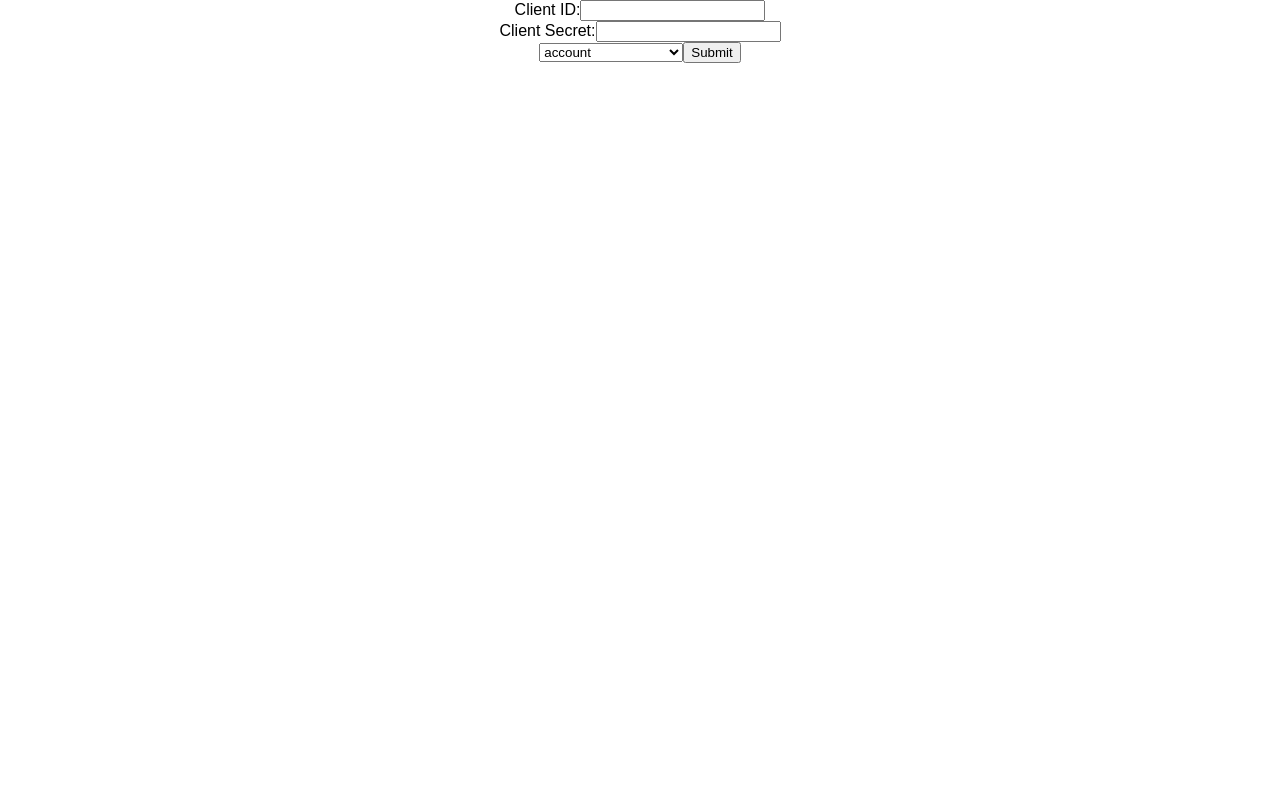
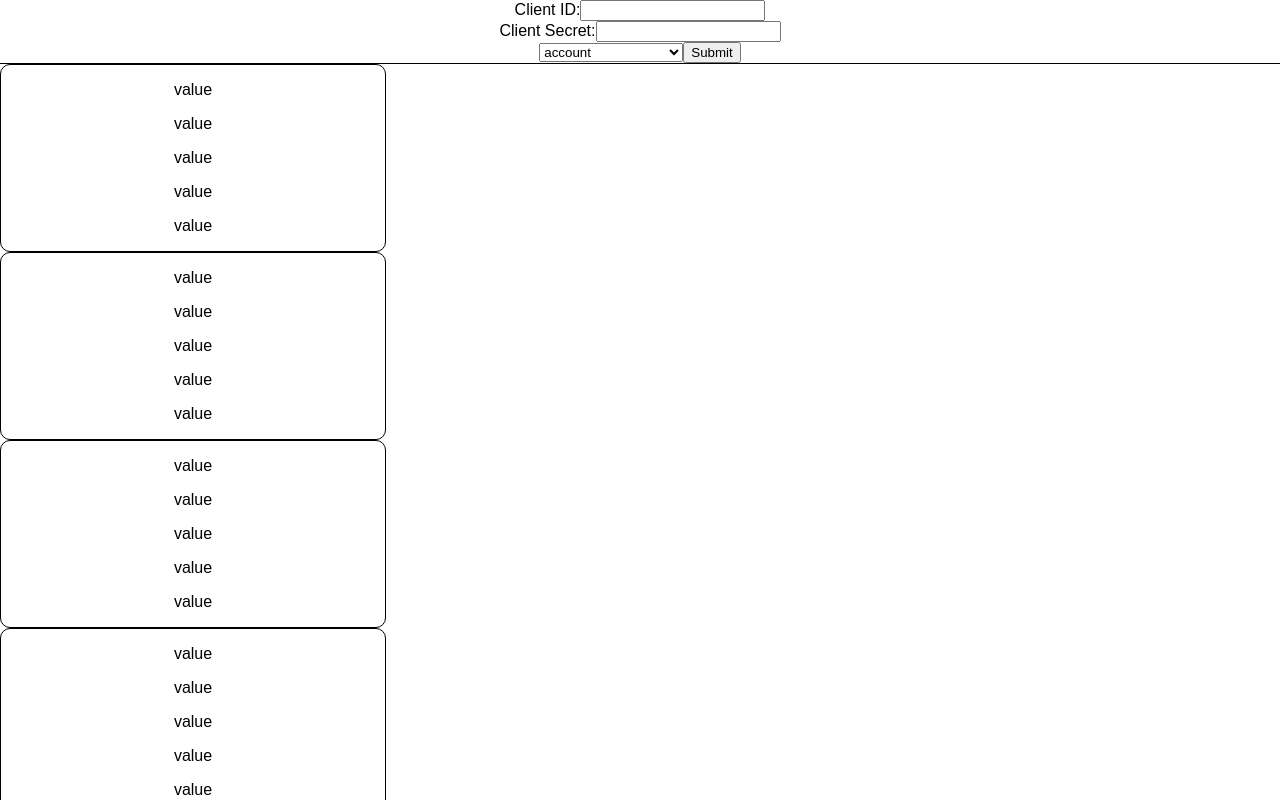
Before and after one commit to mattrudin/InventorBexioAdapter_poc, a React (Create React App) app: page / in a window 1280 px wide. Shown: the top 800 px of the page. Built offline with nearby package versions, Linux system fonts and the light colour scheme.

Commit message:
Added Cards for output from Bexio

```diff
--- a/src/App.js
+++ b/src/App.js
@@ -1,13 +1,14 @@
 import React, { Component } from 'react';
 import './App.css';
 import ConfigForm from './components/ConfigForm/ConfigForm';
-
+import CardContainer from './components/CardContainer/CardContainer';
 
 class App extends Component {
   render() {
     return (
       <div className="App">
         <ConfigForm />
+        <CardContainer />
       </div>
     );
   }
--- /dev/null
+++ b/src/components/Card/Card.css
@@ -0,0 +1,5 @@
+.Card {
+	border: 1px solid black;
+	border-radius: 10px;
+	width: 30%;
+}
--- /dev/null
+++ b/src/components/Card/Card.js
@@ -0,0 +1,17 @@
+import React from 'react';
+import './Card.css';
+import CardOutput from '../CardOutput/CardOutput';
+import { fromBexio } from '../../data/fromBexio';
+
+const Card = (props) => {
+
+	const cardItems = fromBexio.map(item => <CardOutput key={item} value={item} />)
+
+	return(
+		<div className="Card">
+			{cardItems}
+	    </div>
+	);
+};
+
+export default Card;
--- /dev/null
+++ b/src/components/CardContainer/CardContainer.css
@@ -0,0 +1,3 @@
+.CardContainer {
+	border-top: 1px solid black;
+}
--- /dev/null
+++ b/src/components/CardContainer/CardContainer.js
@@ -0,0 +1,17 @@
+import React from 'react';
+import './CardContainer.css';
+import Card from '../Card/Card';
+import { fromBexio } from '../../data/fromBexio';
+
+const CardContainer = (props) => {
+
+	const cards = fromBexio.map(card => <Card/>)
+
+	return(
+		<div className="CardContainer">
+			{cards}
+	    </div>
+	);
+};
+
+export default CardContainer;
--- /dev/null
+++ b/src/components/CardOutput/CardOutput.js
@@ -0,0 +1,13 @@
+import React from 'react';
+import './CardOutput.css';
+
+const CardOutput = (props) => {
+	return(
+		<div className="CardOutput">
+			<p>{props.key}</p>
+			<p>{props.value}</p>
+	    </div>
+	);
+};
+
+export default CardOutput;
--- a/src/components/ConfigForm/ConfigForm.js
+++ b/src/components/ConfigForm/ConfigForm.js
@@ -13,9 +13,7 @@ class ConfigForm extends React.Component{
 
 	render() {
 
-		const dropdownList = resources.map(item => {
-			return <option value={item}>{item}</option>
-		})
+		const dropdownList = resources.map(item => <option value={item}>{item}</option>)
 
 		return(
 			<form onSubmit={this.handleSubmit}>
--- /dev/null
+++ b/src/data/fromBexio.js
@@ -0,0 +1,7 @@
+export const fromBexio = [ 'value','value','value','value','value', ];
+
+//Bexio-output is a object
+
+/*{
+	key: 'value'
+};*/
```
Also changed, not shown: src/components/CardOutput/CardOutput.css (added).
